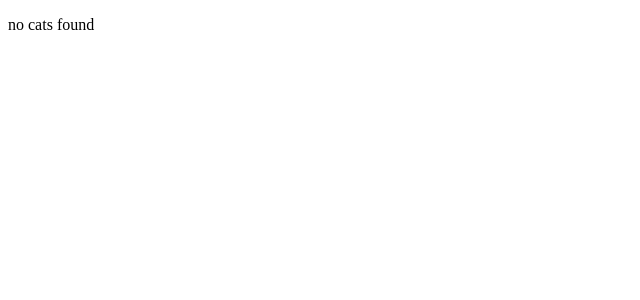
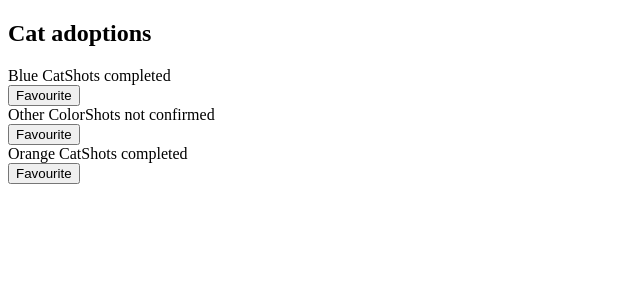
Before and after one commit to Siminder/siminder_bansal_ReviewingJavascriptFrameWork, an Angular app: page / in a window 1280 px wide. Shown: the top 300 px of the page, without its empty margins (0-640 px from the left). Built offline with nearby package versions, Linux system fonts and the light colour scheme.

Commit message:
*3 - added button and fixed bugs

```diff
--- a/src/app/app.html
+++ b/src/app/app.html
@@ -1,17 +1,3 @@
-
 <div>
-  @for (Cat of catList; track Cat.id){
-    <div>
-      <p>{{ Cat.name }}</p>
-      <p>colors: {{ Cat.Colors}}</p>
-      <p>coat length: {{ Cat.coatLength }} inches</p>
-      <p> location: {{ Cat.location }}</p>
-      <p> traits: {{ Cat.traits }}</p>
-      <p> shots: {{ Cat.hasShots ? 'yes' : 'no' }}</p>
-    </div>
-  } @empty {
-     <p> no cats found</p>
-  }
-
-
+  <app-cats-list></app-cats-list>
 </div>
--- a/src/app/cats-list-items/cats-list-items.html
+++ b/src/app/cats-list-items/cats-list-items.html
@@ -8,11 +8,18 @@
   @default {
     <span>Other Color</span>
   }
+
+
 }
+
 
 
 @if (cat().hasShots) {
   <span>Shots completed</span>
+
 } @else {
   <span>Shots not confirmed</span>
 }
+<div>
+  <button (click)="favouriteCat()">Favourite</button>
+</div>
--- a/src/app/cats-list-items/cats-list-items.ts
+++ b/src/app/cats-list-items/cats-list-items.ts
@@ -1,5 +1,6 @@
-import { Component, input } from '@angular/core';
+import { Component, input, output } from '@angular/core';
 import { Cat } from '../shared/models/cat';
+import { CatEvent } from '../shared/models/cat';
 
 @Component({
   selector: 'app-cats-list-items',
@@ -9,4 +10,20 @@ import { Cat } from '../shared/models/cat';
 })
 export class CatsListItems {
   cat = input.required<Cat>();
+
+  catEvent = output<CatEvent>();
+
+  openCat() {
+    this.catEvent.emit({
+      id: this.cat().id,
+      action: 'opened'
+    });
+  }
+
+  favouriteCat() {
+    this.catEvent.emit({
+      id: this.cat().id,
+      action: 'favourited'
+    });
+  }
 }
--- a/src/app/cats-list/cats-list.html
+++ b/src/app/cats-list/cats-list.html
@@ -1,11 +1,10 @@
 <div>
-  <h2>cat adoptions</h2>
+  <h2>Cat adoptions</h2>
 
   @for (cat of catList; track cat.id) {
-    <app-cats-list-items [cat]="cat"/>
-
-
+    <app-cats-list-items
+      [cat]="cat"
+      (catEvent)="handleCatEvent($event)"
+    />
   }
-
-
 </div>
--- a/src/app/cats-list/cats-list.ts
+++ b/src/app/cats-list/cats-list.ts
@@ -1,5 +1,6 @@
 import { Component } from '@angular/core';
 import {Cat} from '../shared/models/cat';
+import { CatEvent } from '../shared/models/cat';
 import {CatsListItems} from '../cats-list-items/cats-list-items';
 
 @Component({
@@ -16,4 +17,9 @@ export class CatsList {
     {id:2 ,name:"gibbit", coatLength:"50", Colors:"freenb", location:"las vegas", traits:"gambler"},
     {id:3, name:"George", coatLength:30, Colors:"orange", hasShots: true, location:"everywhere", traits:"not fun"}
   ]
+
+  handleCatEvent(event: CatEvent) {
+    console.log(event);
+  }
+
 }
--- a/src/app/shared/models/cat.ts
+++ b/src/app/shared/models/cat.ts
@@ -7,3 +7,8 @@ export interface Cat {
   traits:string;
   hasShots?: boolean;
 }
+
+export interface CatEvent {
+  id: number;
+  action: 'opened' | 'favourited';
+}
```
